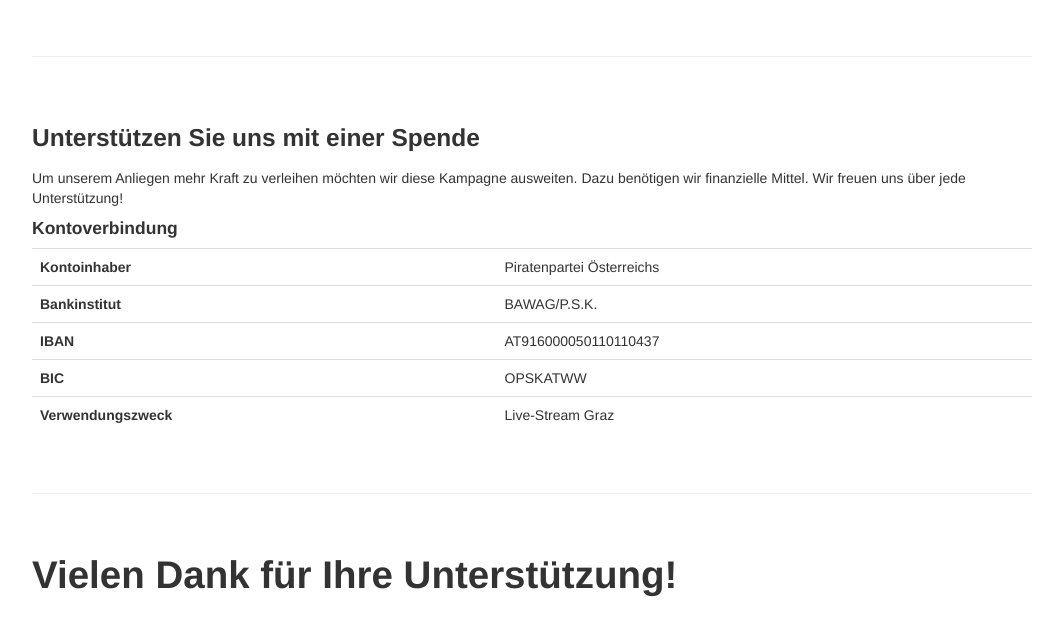
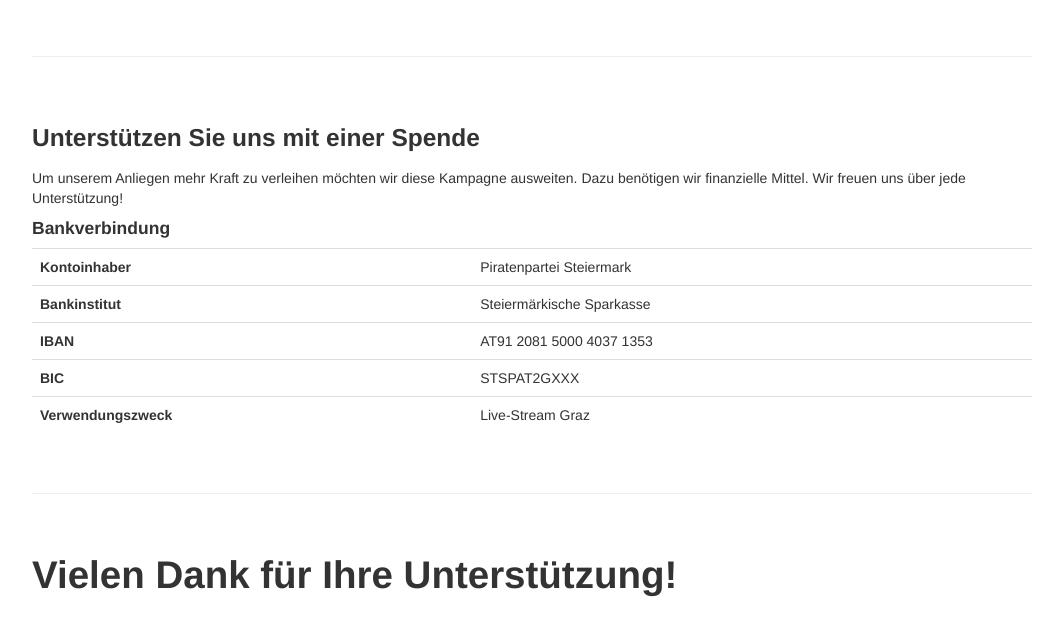
Before and after one commit to PPOE/kamerascheu, a PHP site: page /?t=unterstuetzen in a window 1280 px wide. Shown: the part 310-930 px from the top of the page, without its empty margins (108-1171 px from the left). Run offline with PHP 8.4, Linux system fonts and the light colour scheme; a stand-in replaces the project's code that opens the database connection; some libraries are stand-ins or nearby versions.

Commit message:
update bank info

```diff
--- a/unterstuetzen.php
+++ b/unterstuetzen.php
@@ -19,24 +19,24 @@
     Mittel. Wir freuen uns über jede Unterstützung!
 </p>
 
-<h4>Kontoverbindung</h4>
+<h4>Bankverbindung</h4>
 
 <table class="table">
     <tr>
         <th>Kontoinhaber</th>
-        <td>Piratenpartei Österreichs</td>
+        <td>Piratenpartei Steiermark</td>
     </tr>
     <tr>
         <th>Bankinstitut</th>
-        <td>BAWAG/P.S.K.</td>
+        <td>Steiermärkische Sparkasse</td>
     </tr>
     <tr>
         <th>IBAN</th>
-        <td>AT916000050110110437</td>
+        <td>AT91 2081 5000 4037 1353</td>
     </tr>
     <tr>
         <th>BIC</th>
-        <td>OPSKATWW</td>
+        <td>STSPAT2GXXX</td>
     </tr>
     <tr>
         <th>Verwendungszweck</th>
```
